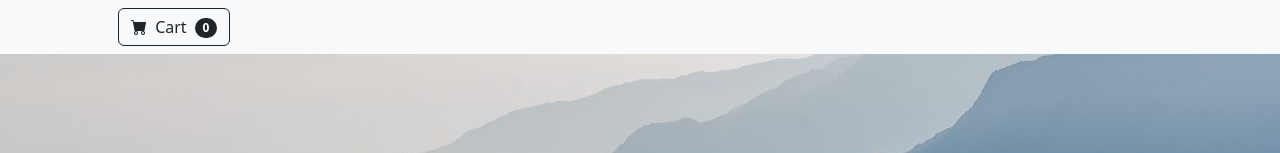
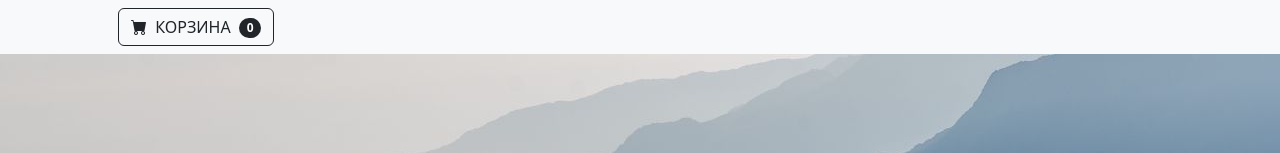
Before and after one commit to 0vok/0vok.github.io, a plain HTML site: page index.html in a window 1280 px wide. Shown: the top 153 px of the page. Drawn offline with nearby package versions, Linux system fonts and the light colour scheme.

Commit message:
Update index.html

```diff
--- a/index.html
+++ b/index.html
@@ -19,7 +19,7 @@
                         <div class="dropdown">
                             <button class="btn btn-outline-dark" class="btn btn-secondary dropdown-toggle" type="button" data-bs-toggle="dropdown" aria-expanded="false">
                                 <i class="bi-cart-fill me-1"></i>
-                                Cart
+                                КОРЗИНА
                                 <span class="badge bg-dark text-white ms-1 rounded-pill cartCount">0</span>
                             </button>
                             <ul class="dropdown-menu">
```
